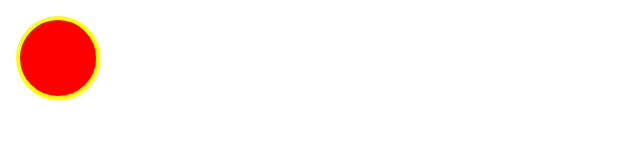
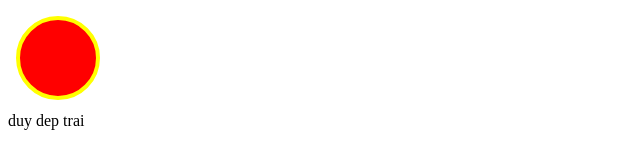
Before and after one commit to duyhxm/webapp, a plain HTML site: page index.html in a window 1280 px wide. Shown: the full height of the page, 0-640 px from the left. Drawn offline with Linux system fonts and the light colour scheme.

Commit message:
Update index.html

```diff
--- a/index.html
+++ b/index.html
@@ -9,5 +9,6 @@
             <circle cx="50" cy="50" r="40" stroke="yellow" stroke-width="4" fill="red" />
 
           </svg>
+        <div>duy dep trai</div>
     </body>
 </html>
```
